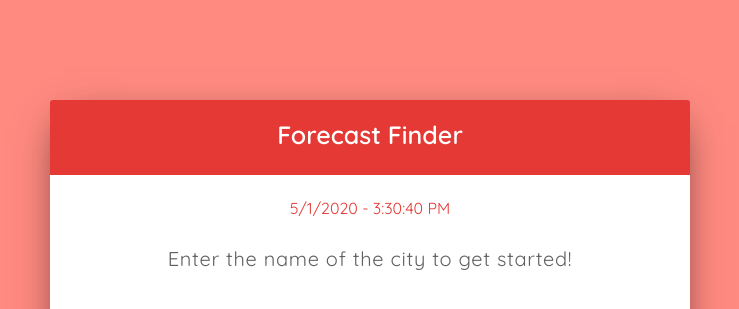
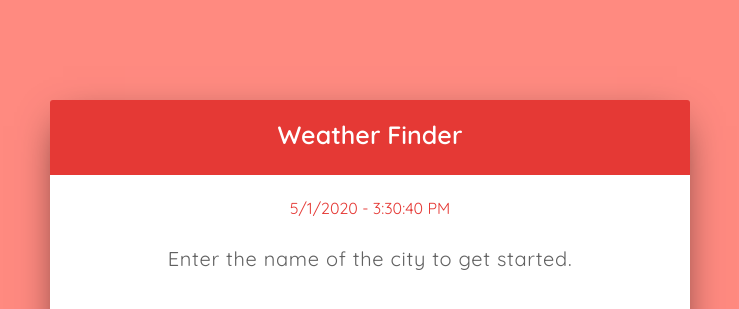
Before and after one commit to hamza-mirza/weather-app-hooks, a React (Create React App) app: page / in a window 1280 px wide. Shown: the top 309 px of the page, without its empty margins (270-1009 px from the left). Built offline with nearby package versions, Linux system fonts and the light colour scheme.

Commit message:
new changes

```diff
--- a/src/components/Layout/Header.js
+++ b/src/components/Layout/Header.js
@@ -2,7 +2,7 @@ import React from 'react'
 
 const Header = () => (
   <div className="header">
-    <h1 className="header__title">Forecast Finder</h1>
+    <h1 className="header__title">Weather Finder</h1>
   </div>
 )
 
--- a/src/components/Tagline.js
+++ b/src/components/Tagline.js
@@ -2,7 +2,7 @@ import React from "react"
 
 const Tagline = () => (
   <div className="tagline">
-    <p>Enter the name of the city to get started!</p>
+    <p>Enter the name of the city to get started.</p>
   </div>
 )
 
```
